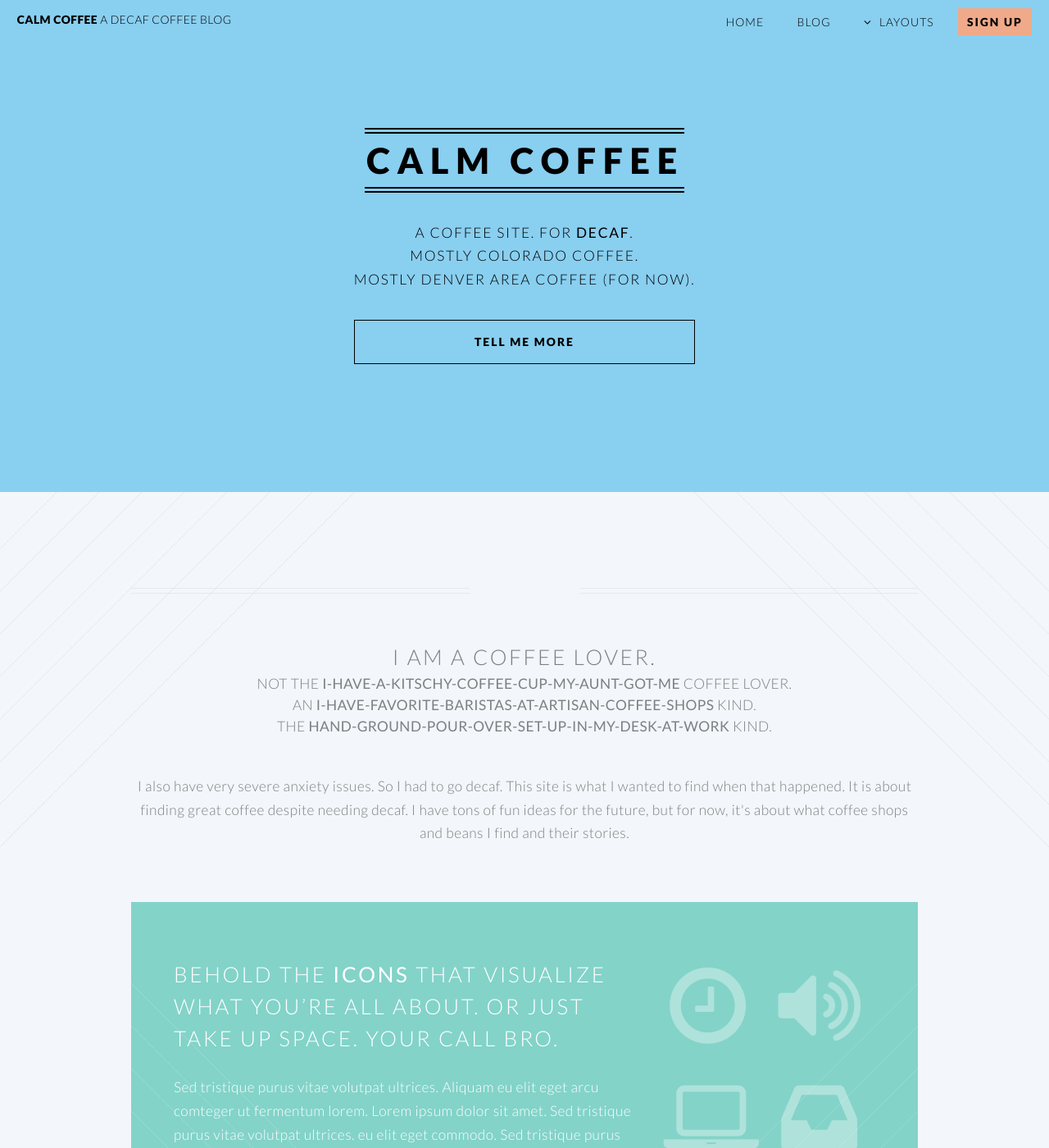
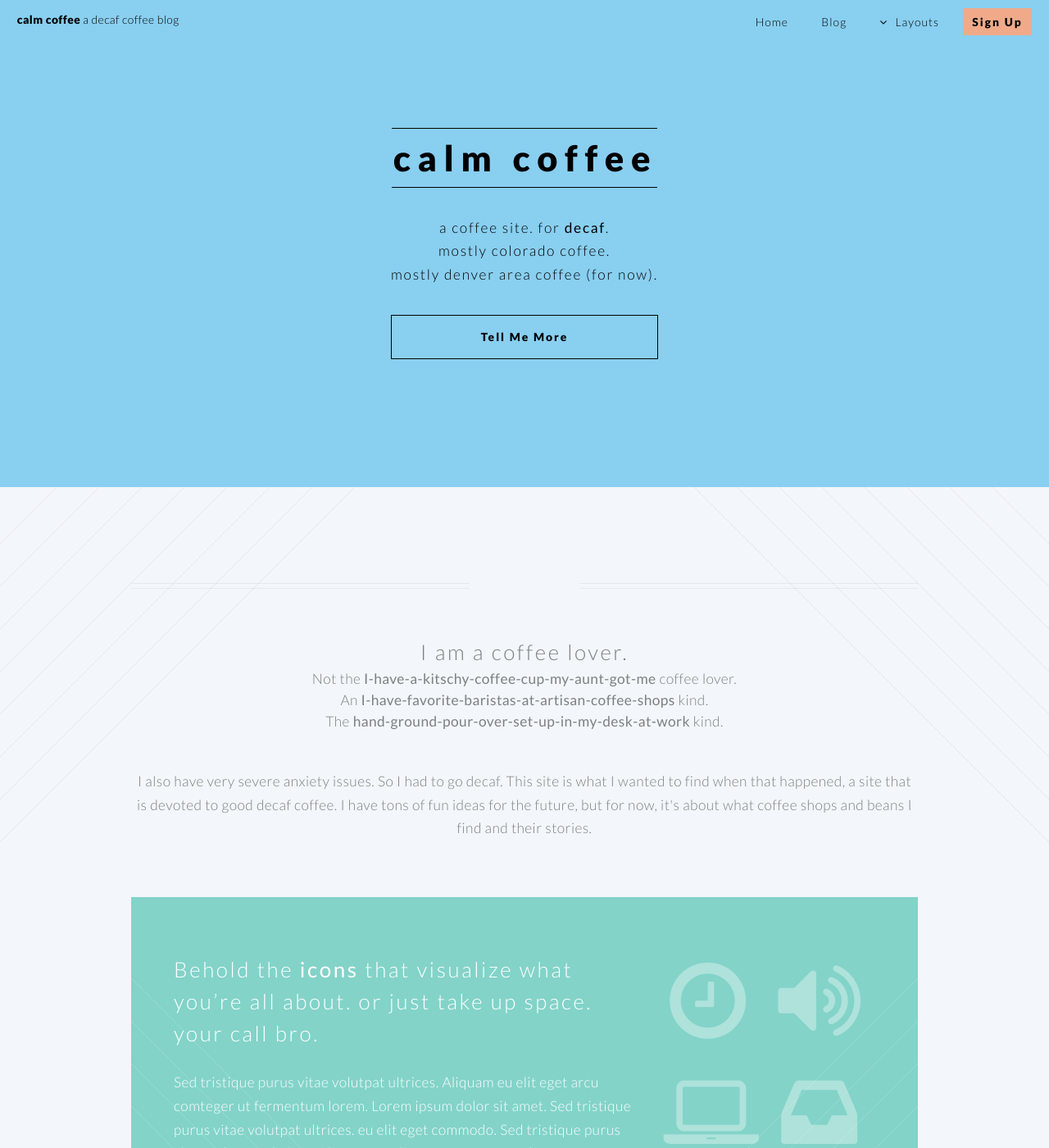
Before and after one commit to calmcoffee/calmcoffee.github.io, a Jekyll site: the page built from index.html, in a window 1280 px wide and 1400 px high. Shown: the whole window at 82% size. Built offline with Jekyll 4.4.1, drawn with Linux system fonts in a browser that asks for light colours.

Commit message:
changed most items to take the case given by the text

```diff
--- a/css/style.css
+++ b/css/style.css
@@ -63,7 +63,7 @@
 		font-weight: 300;
 		line-height: 1.75em;
 		margin-bottom: 1em;
-		text-transform: uppercase;
+		text-transform: none;
 	}
 
 		h1 a, h2 a, h3 a, h4 a, h5 a, h6 a {
@@ -331,7 +331,7 @@
 					background: #829bc9;
 				}
 
-			.icon.circle.fa-google-plus {
+			.icon.circle.fa-instagram {
 				background: #db6b67;
 				color: white;
 			}
@@ -516,7 +516,7 @@
 		line-height: 3.75em;
 		text-align: center;
 		text-decoration: none;
-		text-transform: uppercase;
+		text-transform: none;
 	}
 
 		input[type="button"]:hover,
@@ -640,7 +640,7 @@
 			letter-spacing: 0.075em;
 			position: absolute;
 			right: 1.5em;
-			text-transform: uppercase;
+			text-transform: none;
 			top: 0.75em;
 		}
 
@@ -749,7 +749,7 @@
 		line-height: 2.25em;
 		min-width: 13em;
 		padding: 1em 0;
-		text-transform: uppercase;
+		text-transform: none;
 		margin-top: calc(-1em + 1px);
 	}
 
@@ -835,28 +835,28 @@
 
 			#banner .inner header {
 				display: inline-block;
-				border-bottom: solid 2px;
-				border-top: solid 2px;
+				border-bottom: solid 1px;
+				border-top: solid 1px;
 				margin: 0 0 2em 0;
 				padding: 3px 0 3px 0;
 			}
 
 				#banner .inner header h2 {
-					border-bottom: solid 2px;
-					border-top: solid 2px;
+					/* border-bottom: solid 2px; */
+					/*border-top: solid 2px; */
 					font-size: 2.5em;
 					font-weight: 900;
 					letter-spacing: 0.2em;
 					margin: 0;
 					padding-left: 0.05em;
 					position: relative;
-					text-transform: uppercase;
+					text-transform: lowercase;
 				}
 
 			#banner .inner p {
 				letter-spacing: 0.1em;
 				margin: 0;
-				text-transform: uppercase;
+				text-transform: lowercase;
 			}
 
 				#banner .inner p a {
@@ -1043,7 +1043,7 @@
 		color: white;
 		font-size: 0.8em;
 		letter-spacing: 0.075em;
-		text-transform: uppercase;
+		text-transform: none;
 	}
 
 		#topPanel nav,
--- a/index.html
+++ b/index.html
@@ -14,7 +14,7 @@ layout: landing-page
 					<br>
 					The <strong>hand-ground-pour-over-set-up-in-my-desk-at-work</strong> kind.</h4>
 					<br>
-					<p>I also have very severe anxiety issues.  So I had to go decaf.  This site is what I wanted to find when that happened.  It is about finding great coffee despite needing decaf.  I have tons of fun ideas for the future, but for now, it's about what coffee shops and beans I find and their stories.</p>
+					<p>I also have very severe anxiety issues.  So I had to go decaf.  This site is what I wanted to find when that happened, a site that is devoted to good decaf coffee.  I have tons of fun ideas for the future, but for now, it's about what coffee shops and beans I find and their stories.</p>
 				</header>
 
 				<!-- One -->
```
